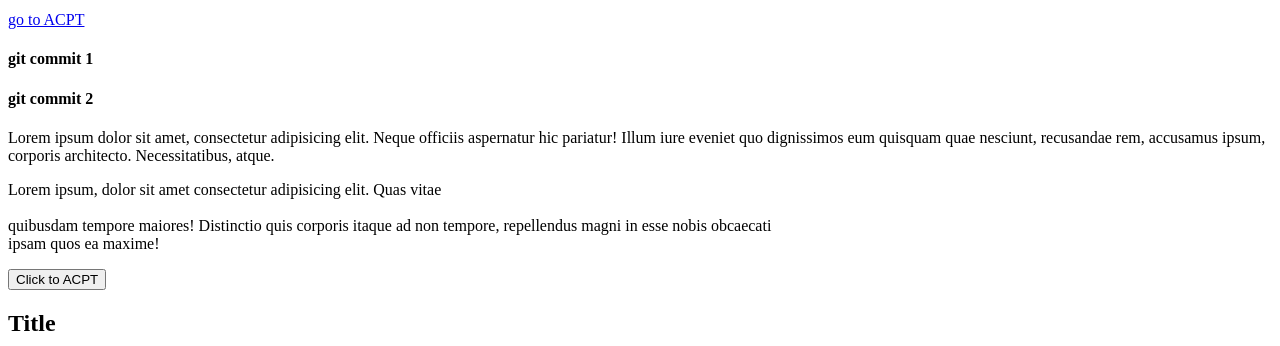
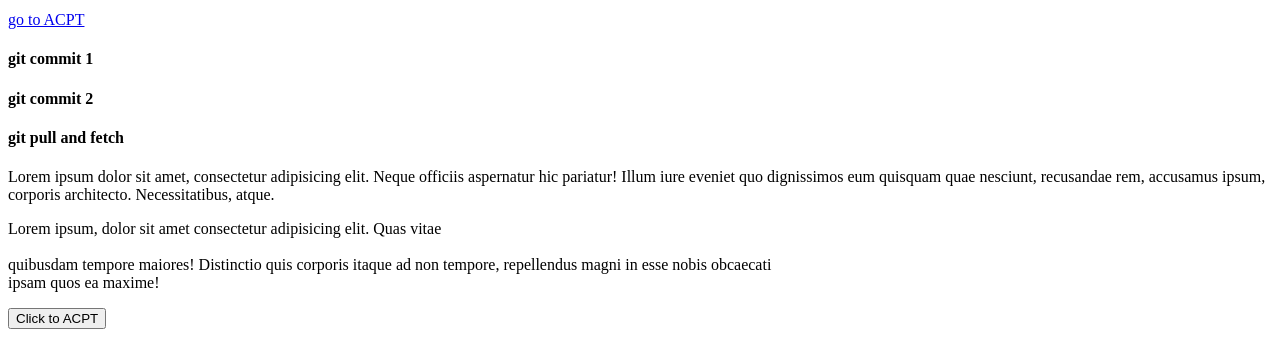
Before and after one commit to thiranikesh/afsd---3, a plain HTML site: page index.html in a window 1280 px wide. Shown: the part 840-1186 px from the top of the page. Drawn offline with Linux system fonts and the light colour scheme.

Commit message:
git pull

```diff
--- a/index.html
+++ b/index.html
@@ -32,6 +32,10 @@
     <!-- Git brunch -->
     <h4>git commit 1</h4>
     <h4>git commit 2</h4>
+
+    <!-- Git pull -->
+
+    <h4>git pull and fetch</h4>
 
     <!-- p tag -->
     <p>Lorem ipsum dolor sit amet, consectetur adipisicing elit. Neque officiis aspernatur hic pariatur! Illum iure eveniet quo dignissimos eum quisquam quae nesciunt, recusandae rem, accusamus ipsum, corporis architecto. Necessitatibus, atque.</p>
```
